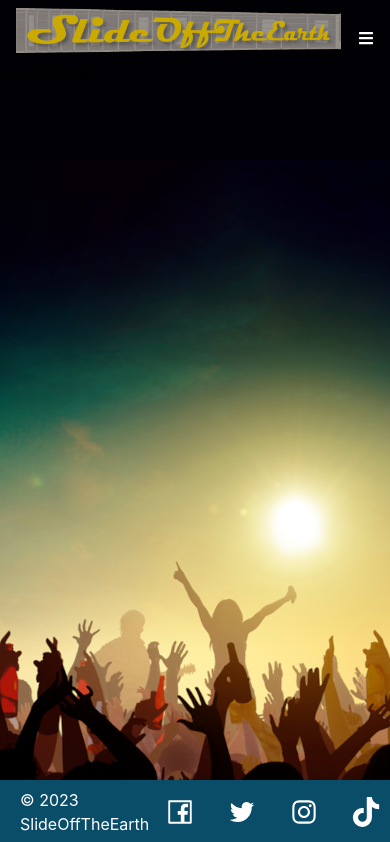
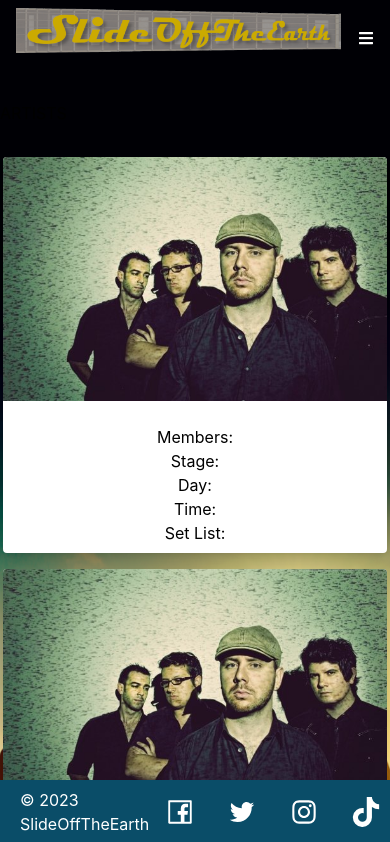
Before and after one commit to AuTangen/Slide_Off_The_Earth, a React (Create React App) app in the folder client/: page / in a window 390 px wide. Shown: the top 842 px of the page. Built offline with nearby package versions, Linux system fonts and the light colour scheme; no server answers.

Commit message:
lots of css changes

```diff
--- a/client/src/App.css
+++ b/client/src/App.css
@@ -28,8 +28,16 @@
 }
 
 /* Global Classes */
+.app-container {
+  @apply w-full flex flex-col sm:flex-row flex-grow overflow-hidden;
+}
+
+.section-title {
+  @apply text-4xl text-center text-white font-bold bg-secondary rounded p-2 mx-auto mt-6;
+}
+
 body {
-  @apply flex flex-col min-h-screen bg-crowd bg-no-repeat bg-center bg-fixed;
+  @apply flex flex-col min-h-screen bg-crowd bg-no-repeat bg-center bg-fixed m-0;
 }
 
 main {
@@ -41,8 +49,8 @@
   @apply cursor-pointer;
 }
 
-.section-wrap {
-  @apply container mx-auto grid md:grid-cols-2 items-center md:justify-between;
+.section-container {
+  @apply container flex flex-col items-center justify-center mx-auto w-80;
 }
 
 .section {
@@ -88,16 +96,21 @@
 }
 
 /* Artists */
-.band-section {
-  @apply container grid grid-cols-1 md:grid-cols-2 lg:grid-cols-3 gap-4 mx-auto;
+
+.artist-container {
+  @apply container flex flex-col w-full my-10;
+}
+
+.artist-section {
+  @apply container flex flex-col justify-center items-center w-full h-full gap-4 mx-auto py-8;
 }
 
 .artists {
-  @apply max-w-sm rounded overflow-hidden shadow-lg;
+  @apply max-w-sm rounded overflow-hidden shadow-lg bg-white;
 }
 
 .artist-info {
-  @apply px-6 pt-4 pb-2;
+  @apply px-6 pt-4 pb-2 text-center;
 }
 
 .artist-info h4 {
@@ -109,15 +122,15 @@
   @apply text-4xl text-center;
 }
 .add-artist-container {
-  @apply space-y-12 w-full h-full px-6 mt-6 text-white;
+  @apply container flex flex-col w-full h-full px-6 my-auto text-white;
 }
 
 /* Footer */
-.footer-wrap {
+footer {
   @apply fixed inset-x-0 bottom-0;
 }
 
-.footer {
+.footer-wrap {
   @apply flex justify-between items-center px-5 bg-secondary text-white py-2;
 }
 
@@ -152,8 +165,20 @@
     @apply flex py-0 px-2 w-[300px];
   }
 
-  .about-wrap {
-    @apply container mx-auto grid md:grid-cols-2 items-center justify-center md:justify-between;
+  .section-title {
+    @apply text-6xl text-center text-white font-bold bg-secondary rounded py-2 px-2 w-96 mx-auto;
+  }
+
+  .artist-section {
+    @apply container grid w-full h-full lg:grid-cols-2 gap-4 mx-auto py-8;
+  }
+
+  .artist-container {
+    @apply container flex flex-col items-center justify-center mx-auto px-10 py-40;
+  }
+
+  .add-artist-container {
+    @apply container flex flex-col w-full h-full px-6 mt-20 text-white;
   }
 
   .footer {
--- a/client/src/App.js
+++ b/client/src/App.js
@@ -32,6 +32,7 @@
 
   return (
     <>
+      <div className="app-container">
       <Header user={user} setUser={setUser}/>
         <main>
         <Routes>
@@ -50,6 +51,7 @@
         </Routes>
         </main>
       <Footer />
+      </div>
     </>
   )
 
--- a/client/src/components/AddArtist.js
+++ b/client/src/components/AddArtist.js
@@ -55,30 +55,27 @@
         <>
             <div class='add-artist-container'>
 
-
-            <p className="add-artist">Add Artist</p>
-
-            <h2>Add Artist</h2>
+            <h2 className="section-title">Add Artist</h2>
 
                 <form onSubmit={createBand}>
                 <div class="form-container">
-                    <div className="col-span-full">
+                    <div className="col-span-full mt-2">
                     <label for="name">Artist Name</label>
-                    <div className='mt-2'>
+                    <div className='mt-1'>
                     <input name='name' value={formState.name} onChange={handleChange} className="form-element" type='text' placeholder='Artist Name'></input>
                         </div>
                     </div>
 
-                    <div className="col-span-full">
+                    <div className="col-span-full mt-2">
                     <label for="artists" >Band Members</label>
-                    <div className='mt-2'>
+                    <div className='mt-1'>
                     <input name='artists' value={formState.artists} onChange={handleChange} className="form-element" type='text' placeholder='Band Members'></input>
                     </div>
                     </div>
 
-                    <div className="col-span-full">
+                    <div className="col-span-full mt-2">
                     <label for="stage">Select a Stage:</label>
-                    <div className='mt-2'>
+                    <div className='mt-1'>
                         <select  name='stage' value={formState.stage} onChange={handleChange} className="form-element" id="stages">
                             <option value="stageA">Main Stage</option>
                             <option value="stageB">Almost Famous Stage</option>
@@ -87,21 +84,21 @@
                         </div>
                         </div>
 
-                    <div className="sm:col-span-2 sm:col-start-1">
+                    <div className="sm:col-span-2 sm:col-start-1 mt-2">
                     <label className="block leading-6" for="date" >Select a Date</label>
-                        <div className='mt-2'>
+                        <div className='mt-1'>
                     <input name='day' value={formState.day} onChange={handleChange} className="form-element block w-full" type="date"></input>
                     </div>
                     </div>
 
-                    <div className="sm:col-span-2">
+                    <div className="sm:col-span-2 mt-2">
                     <label className="block leading-6" for="time">Select a time</label>
-                        <div className='mt-2'>
+                        <div className='mt-1'>
                     <input name='time' value={formState.time} onChange={handleChange} className="form-element block w-full" type="time" id="time"></input>
                     </div>
                     </div>
 
-                    <div className="col-span-full">
+                    <div className="col-span-full mt-2">
                     <textarea name='setlist' value={formState.setlist} onChange={handleChange} className="form-element my-4" placeholder='Set List'></textarea>
                     </div>
 
--- a/client/src/components/AddVendor.js
+++ b/client/src/components/AddVendor.js
@@ -7,21 +7,21 @@
         <>
             <div class='add-artist-container'>
 
-            <h2 className="text-4xl text-center">Add Vendor</h2>
+            <h2 className="section-title">Add Vendor</h2>
 
                 <form>
                     <div className="form-container">
                         <div className="col-span-full">
                             <label for="name">Vendor Name:</label>
                             <div className="mt-2">
-                                <input type='text' placeholder='Vendor Name'></input>
+                                <input className="form-element" type='text' placeholder='Vendor Name'></input>
                             </div>
                         </div>
 
                         <div className="col-span-full">
                             <label for="category">Select a Category:</label>
                             <div className="mt-2">
-                                <select name="category" id="category">
+                                <select className="form-element" name="category" id="category">
                                 <option value="food">Food</option>
                                 <option value="merch">Merchandise</option>
                                 </select>
@@ -31,14 +31,14 @@
                         <div className="col-span-full">
                             <label for="lot-size">Select Lot Size:</label>
                             <div className="mt-2">
-                                <select name="lot-size" id="lot-size">
+                                <select className="form-element" name="lot-size" id="lot-size">
                                     <option value="table">Table</option>
                                     <option value="walk-in">Walk-in Booth</option>
                                 </select>
                             </div>
                         </div>
 
-                        <div className="col-span-full">
+                        <div className="col-span-full pt-4">
 
                     <button className="submit-btn" type='submit'>Submit</button>
 
--- a/client/src/components/Artists.js
+++ b/client/src/components/Artists.js
@@ -17,11 +17,12 @@
 
     const outputArtists = (artists) => {
         return (
+            <div className="artist-section">
             <div key={artists._id} className="artists">
                 <img src={bando} alt="the band" className="w-full" />
                 <div className="artist-info">
                 <h4>{artists.name}</h4>
-                <p>Members: {artists.artists}</p>
+                {/* <p>Members: {artists.artists}</p> */}
                 <p>Stage: {artists.stage}</p>
                 <p>Day: {artists.day}</p>
                 <p>Time: {artists.time}</p>
@@ -32,34 +33,23 @@
             )} */}
             </div>
             </div>
+            </div>
         );
     }
     return (
         <>
+            <section className="artist-container">
 
-
-
-
-            {/* <h2>ARTISTS</h2>
-            <h2>ARTISTS</h2>
-            <h2>ARTISTS</h2>
-            <h2>ARTISTS</h2>
-            <h2>ARTISTS</h2>
-            <h2>ARTISTS</h2>
-            <h2>ARTISTS</h2> */}
-
-
-
-            <h2>ARTISTS</h2>
-            <section className='band-section'>
+            <h2 className="section-title">ARTISTS</h2>
+            <section className='artist-section'>
                 {artists.map(outputArtists)}
             </section>
 
-            {props.user && (<button id='add-band'>Add Band</button>)}
+            {props.user && (<button className="submit-btn" id='add-band'>Add Band</button>)}
             {/* <div class='artist-container'>
                 <div>Band 1</div>
             </div> */}
-
+            </section>
         </>
     )
 
--- a/client/src/components/Footer.js
+++ b/client/src/components/Footer.js
@@ -7,9 +7,9 @@
     // const navigate = useNavigate();
 
     return (
-    <footer className="footer-wrap">
+    <footer>
 
-        <div className="footer">
+        <div className="footer-wrap">
             <p className="copyright">&copy; 2023 SlideOffTheEarth</p>
 
             <div className="footer-nav">
--- a/client/src/components/Header.js
+++ b/client/src/components/Header.js
@@ -1,6 +1,6 @@
 import React, {useState} from 'react';
 import { NavLink, useNavigate } from 'react-router-dom';
-import { FaBars, FaTimes, FaLinkedin, FaGithub } from "react-icons/fa";
+import { FaBars, FaTimes } from "react-icons/fa";
 import SOTE from '../assets/sote.png';
 
 function Header(props) {
--- a/client/src/components/Home.js
+++ b/client/src/components/Home.js
@@ -1,13 +1,39 @@
 import { NavLink, useNavigate } from 'react-router-dom';
+import { useState } from 'react';
+import axios from 'axios';
+import bando from '../assets/bando.jpg';
 
-function Home(props) {
+function Home() {
     // const navigate = useNavigate();
+    const artists = useState([]);
+
+
+    const outputArtists = (artists) => {
+        return (
+            <div key={artists._id} className="artists">
+                <img src={bando} alt="the band" className="w-full" />
+                <div className="artist-info">
+                <h4>{artists.name}</h4>
+                <p>Members: {artists.artists}</p>
+                <p>Stage: {artists.stage}</p>
+                <p>Day: {artists.day}</p>
+                <p>Time: {artists.time}</p>
+                <p>Set List: {artists.setlist}</p>
+            </div>
+            </div>
+        );
+    }
 
     return (
         <>
+           <section className="artist-container">
 
-            <h2>HOME PAGE</h2>
+            <h2>ARTISTS</h2>
+            <section className='artist-section'>
+                {artists.map(outputArtists)}
+            </section>
 
+        </section >
         </>
     )
 
```
Also changed, not shown: 2 other files (tests, documents, lock files or other folders).
